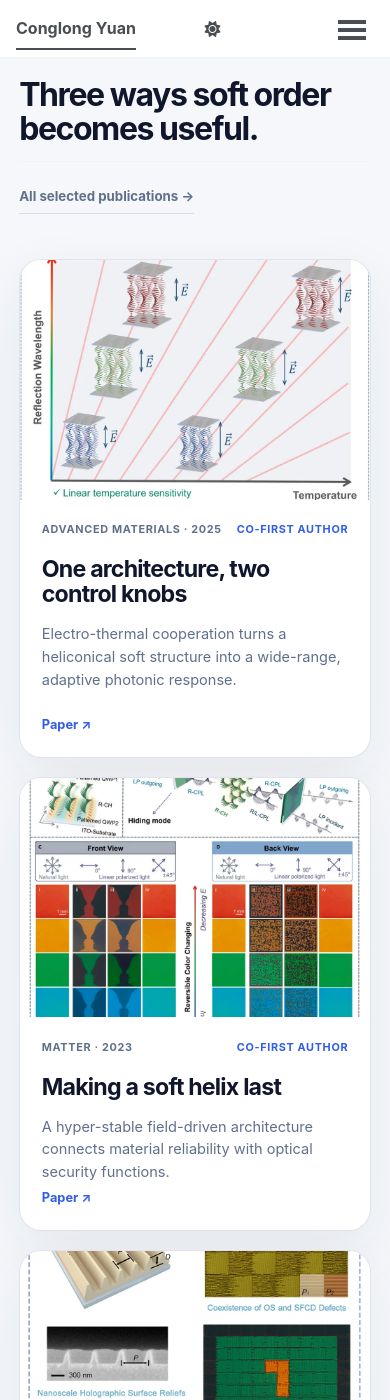
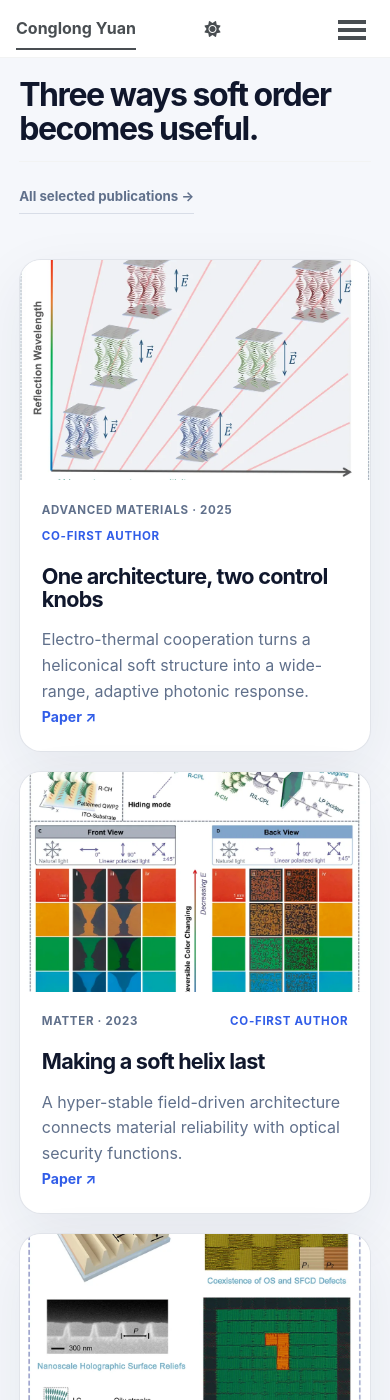
Before and after one commit to ConglongYuan/conglongyuan.github.io, a Jekyll site: the page built from _pages/about.md, in a window 390 px wide and 1400 px high, scrolled down 2098 px. Built offline with Jekyll 4.4.1, drawn with Linux system fonts in a browser that asks for light colours; a style sheet for code colours, icons or effects is not loaded.

Commit message:
Rebalance homepage image and text scale

```diff
--- a/_sass/layout/_home.scss
+++ b/_sass/layout/_home.scss
@@ -56,7 +56,7 @@ html[data-theme="dark"] #main.main--home {
   width: 100%;
   color: var(--home-ink);
   font-family: -apple-system, BlinkMacSystemFont, "Segoe UI", Helvetica, Arial, sans-serif;
-  font-size: 16px;
+  font-size: 18px;
   line-height: 1.55;
 }
 
@@ -365,7 +365,7 @@ html[data-theme="dark"] .visual-tag {
 .feature-grid {
   display: grid;
   margin-top: clamp(2.8rem, 5vw, 4.5rem);
-  grid-template-columns: repeat(2, minmax(0, 1fr));
+  grid-template-columns: repeat(3, minmax(0, 1fr));
   gap: 1.2rem;
 }
 
@@ -378,19 +378,22 @@ html[data-theme="dark"] .visual-tag {
 }
 
 .feature-card--wide {
-  display: grid;
-  grid-column: 1 / -1;
-  grid-template-columns: minmax(0, 1.35fr) minmax(280px, .65fr);
+  display: block;
+  grid-column: auto;
 }
 
 .feature-card__image {
   display: block;
-  min-height: 310px;
+  height: clamp(220px, 17vw, 285px);
+  min-height: 0;
   overflow: hidden;
   background: #e7ebf3;
 }
 
-.feature-card--wide .feature-card__image { min-height: 440px; }
+.feature-card--wide .feature-card__image {
+  height: clamp(220px, 17vw, 285px);
+  min-height: 0;
+}
 
 .feature-card__image img {
   width: 100%;
@@ -404,12 +407,6 @@ html[data-theme="dark"] .visual-tag {
 
 .feature-card__body { padding: clamp(1.35rem, 2.7vw, 2.2rem); }
 
-.feature-card--wide .feature-card__body {
-  display: flex;
-  flex-direction: column;
-  justify-content: center;
-}
-
 .feature-card__body > p:first-child {
   display: flex;
   flex-wrap: wrap;
@@ -417,7 +414,7 @@ html[data-theme="dark"] .visual-tag {
   justify-content: space-between;
   margin: 0 0 1.2rem;
   color: var(--home-muted);
-  font-size: .68rem;
+  font-size: .72rem;
   font-weight: 680;
   letter-spacing: .06em;
   text-transform: uppercase;
@@ -431,7 +428,7 @@ html[data-theme="dark"] .visual-tag {
 .feature-card__body h3 {
   margin: 0;
   color: var(--home-ink);
-  font-size: clamp(1.45rem, 2.8vw, 2.45rem);
+  font-size: clamp(1.35rem, 1.8vw, 1.75rem);
   font-weight: 730;
   letter-spacing: -.035em;
   line-height: 1.08;
@@ -440,21 +437,22 @@ html[data-theme="dark"] .visual-tag {
 .feature-card__body > p:not(:first-child) {
   margin: 1rem 0 0;
   color: var(--home-muted);
-  font-size: .91rem;
+  font-size: 1rem;
+  line-height: 1.6;
 }
 
 .feature-card__body > a {
   align-self: flex-start;
   margin-top: 1.5rem;
   color: var(--home-blue) !important;
-  font-size: .8rem;
+  font-size: .88rem;
   font-weight: 750;
 }
 
 .image-credit {
   margin: 1rem 0 0;
   color: var(--home-muted);
-  font-size: .68rem;
+  font-size: .76rem;
 }
 
 .home-interests { background: var(--home-card); }
@@ -525,7 +523,8 @@ html[data-theme="dark"] .visual-tag {
   max-width: 340px;
   margin: 1.2rem 0 0;
   color: rgba(255, 255, 255, .82);
-  font-size: .88rem;
+  font-size: .98rem;
+  line-height: 1.58;
 }
 
 .home-snapshot {
@@ -547,7 +546,8 @@ html[data-theme="dark"] .visual-tag {
   max-width: 660px;
   margin: 1.5rem 0 0;
   color: var(--home-muted);
-  font-size: 1rem;
+  font-size: 1.08rem;
+  line-height: 1.65;
 }
 
 .snapshot-links {
@@ -559,7 +559,7 @@ html[data-theme="dark"] .visual-tag {
 
 .snapshot-links a {
   color: var(--home-blue) !important;
-  font-size: .82rem;
+  font-size: .9rem;
   font-weight: 720;
 }
 
@@ -586,7 +586,8 @@ html[data-theme="dark"] .visual-tag {
 .snapshot-facts dd {
   margin: 0;
   color: var(--home-muted);
-  font-size: .8rem;
+  font-size: .9rem;
+  line-height: 1.5;
 }
 
 .snapshot-facts dd a { color: var(--home-blue) !important; }
@@ -615,7 +616,7 @@ html[data-theme="dark"] .visual-tag {
   flex: 0 0 auto;
   color: #fff !important;
   border-bottom: 1px solid rgba(255, 255, 255, .5);
-  font-size: .85rem;
+  font-size: .95rem;
   font-weight: 650;
 }
 
@@ -629,7 +630,7 @@ html[data-theme="dark"] .visual-tag {
   .visual-tag { display: none; }
   .research-flow { grid-template-columns: repeat(3, 1fr); }
   .research-flow li:nth-child(n+4) { margin-top: 2rem; }
-  .feature-card--wide { grid-template-columns: 1.1fr .9fr; }
+  .feature-grid { grid-template-columns: repeat(2, minmax(0, 1fr)); }
   .interest-card { min-height: 340px; }
 }
 
@@ -660,7 +661,7 @@ html[data-theme="dark"] .visual-tag {
     grid-column: auto;
   }
   .feature-card__image,
-  .feature-card--wide .feature-card__image { min-height: 255px; aspect-ratio: 1.46 / 1; }
+  .feature-card--wide .feature-card__image { height: min(52vw, 310px); min-height: 0; }
   .interest-card { min-height: 315px; }
   .interest-card h3 { margin-top: 4.4rem; }
   .home-snapshot { gap: 3rem; }
@@ -674,6 +675,7 @@ html[data-theme="dark"] .visual-tag {
 }
 
 @media (max-width: 430px) {
+  .home-shell { font-size: 16px; }
   .home-hero,
   .home-map,
   .home-featured,
@@ -688,7 +690,7 @@ html[data-theme="dark"] .visual-tag {
   .home-identity { margin-top: 2rem; }
   .home-hero__visual { min-height: 320px; }
   .feature-card__image,
-  .feature-card--wide .feature-card__image { min-height: 220px; }
+  .feature-card--wide .feature-card__image { height: 220px; min-height: 0; }
   .snapshot-facts div { grid-template-columns: 1fr; gap: .2rem; }
 }
 
```
